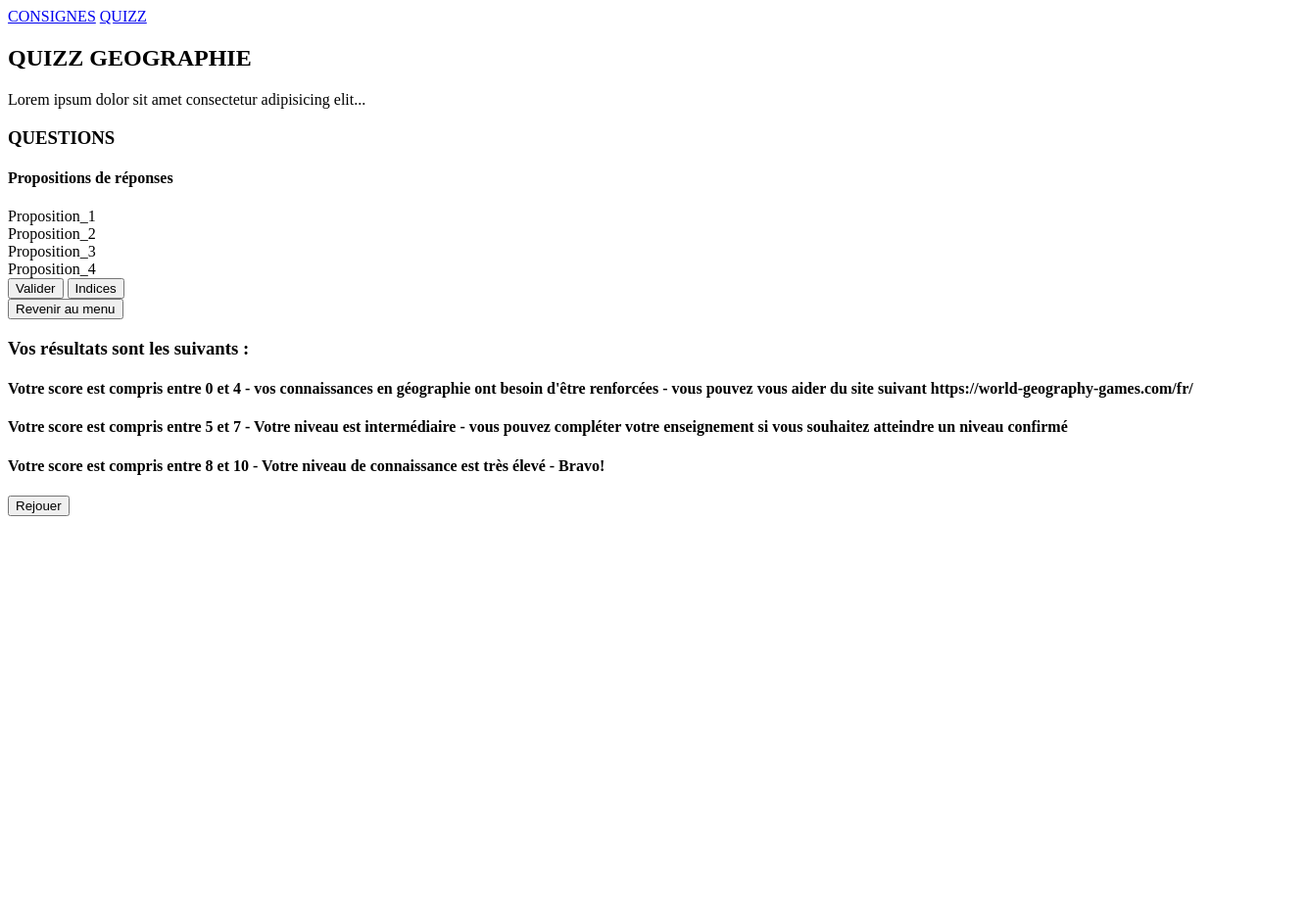
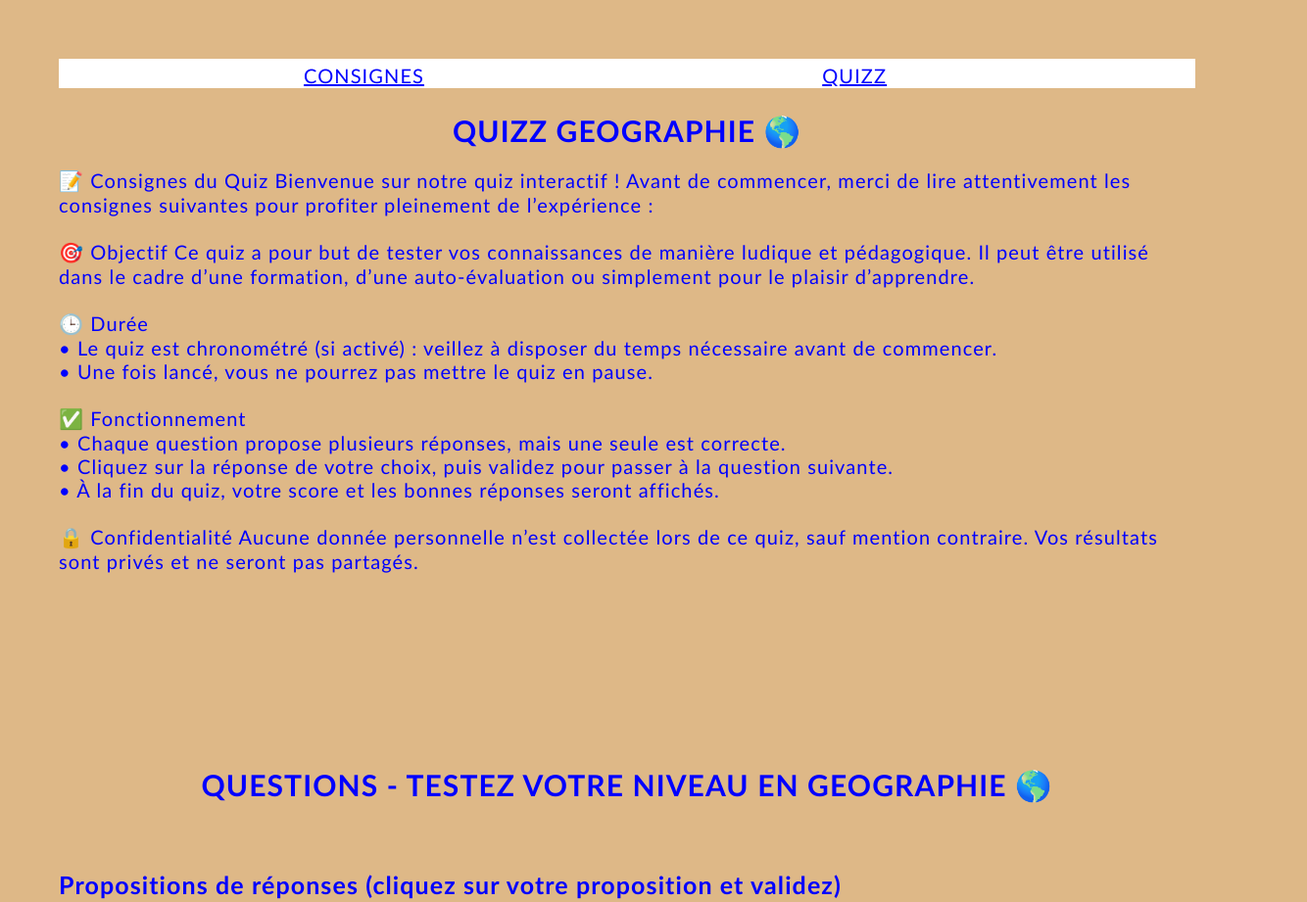
Before and after one commit to Ixibus/ADA-Quiz-Project, a website: page index.html in a window 1280 px wide. Shown: the top 921 px of the page at 98% size, 1334 px wide, since content can reach past the window. Before the commit the page ends 800 px from the top, so only its background shows below. Drawn offline with Linux system fonts and the light colour scheme; files that its build step writes are made by us from their sources.

Commit message:
update css and index.html

```diff
--- a/index.html
+++ b/index.html
@@ -3,7 +3,7 @@
 <head>
   <meta charset="UTF-8">
   <meta name="viewport" content="width=device-width, initial-scale=1.0">
-  <link rel="stylesheet" href="./">
+  <link rel="stylesheet" href="./src/css/main.css">
   <title>Quizz Géographie</title>
 </head>
 <body>
@@ -16,43 +16,72 @@
 
   <section id="consignes_container">
     <div class="quizz_title">
-      <h1>QUIZZ GEOGRAPHIE</h1>
+      <h1>QUIZZ GEOGRAPHIE &#x1F30E</h1>
     </div>
     <div>
-      <p>Lorem ipsum dolor sit amet consectetur adipisicing elit...</p>
+      <p>📝 Consignes du Quiz
+Bienvenue sur notre quiz interactif ! Avant de commencer, merci de lire attentivement les consignes suivantes pour profiter pleinement de l’expérience :
+<br> <br>
+🎯 Objectif
+Ce quiz a pour but de tester vos connaissances de manière ludique et pédagogique. Il peut être utilisé dans le cadre d’une formation, d’une auto-évaluation ou simplement pour le plaisir d’apprendre.
+<br> <br>
+🕒 Durée <br>
+• 	Le quiz est chronométré (si activé) : veillez à disposer du temps nécessaire avant de commencer.<br>
+• 	Une fois lancé, vous ne pourrez pas mettre le quiz en pause.<br> <br>
+✅ Fonctionnement <br>
+• 	Chaque question propose plusieurs réponses, mais une seule est correcte. <br>
+• 	Cliquez sur la réponse de votre choix, puis validez pour passer à la question suivante. <br>
+• 	À la fin du quiz, votre score et les bonnes réponses seront affichés. <br>
+<br>
+🔒 Confidentialité
+Aucune donnée personnelle n’est collectée lors de ce quiz, sauf mention contraire. Vos résultats sont privés et ne seront pas partagés.</p>
     </div>
+    <br>
+    <br>
   </section>
 
   <section id="quizz_container">
     <div class="question_container">
-      <h3 id="question">QUESTIONS</h3>
+      <h3 id="question">QUESTIONS - TESTEZ VOTRE NIVEAU EN GEOGRAPHIE &#x1F30E</h3>
+      <br>
+      <br>
       <div class="propositions_container">
-        <h4 class="propositions_container">Propositions de réponses</h4>
+        <h4 class="propositions_container">Propositions de réponses (cliquez sur votre proposition et validez)</h4>
+        <br><br>
         <div id="proposition_1">Proposition_1</div>
+        <br><br>
         <div id="proposition_2">Proposition_2</div>
+        <br><br>
         <div id="proposition_3">Proposition_3</div>
+        <br><br>
         <div id="proposition_4">Proposition_4</div>
-        <button class="valider" aria-label="Valider la réponse">Valider</button>
-        <button class="indice" aria-label="Afficher un indice">Indices</button>
-      </div>
+        <br><br>
+        </div>
     </div>
   </section>
 
   <footer class="going_up_to_page_container">
-    <button type="button" aria-label="Retour au menu">Revenir au menu</button>
+    <button class="valider" aria-label="Valider la réponse"><strong>Valider</strong></button>
+        <button class="indice" aria-label="Afficher un indice"><strong>Indices</strong></button>
+        <p id="score"></p>
+    <button class="button" aria-label="Retour au menu"><strong>Revenir au menu</strong></button>
   </footer>
 
   <section id="Scores_container">
-    <div class="Scores"><h3>Vos résultats sont les suivants :</h3></div>
+    <div class="Scores"><h3><strong>Vos résultats sont les suivants :</strong></h3></div>
     <div class="Explications-container">
-      <div class="Panel1"><h4>Votre score est compris entre 0 et 4 - vos connaissances en géographie ont besoin d'être renforcées - vous pouvez vous aider du site suivant https://world-geography-games.com/fr/</h4></div>
-      <div class="Panel2"><h4>Votre score est compris entre 5 et 7 - Votre niveau est intermédiaire - vous pouvez compléter votre enseignement si vous souhaitez atteindre un niveau confirmé</h4></div>
-      <div class="Panel3"><h4>Votre score est compris entre 8 et 10 - Votre niveau de connaissance est très élevé - Bravo!</h4></div>
-      <button class="Rejouer" aria-label="Rejouer le quizz">Rejouer</button>
+      <br>
+      <div class="Panel1"><h4>1- Votre score est compris entre 0 et 4 - vos connaissances en géographie ont besoin d'être renforcées - vous pouvez vous aider du site suivant https://world-geography-games.com/fr/</h4></div>
+      <br>
+      <div class="Panel2"><h4>2- Votre score est compris entre 5 et 7 - Votre niveau est intermédiaire - vous pouvez compléter votre enseignement si vous souhaitez atteindre un niveau confirmé</h4></div>
+      <br>
+      <div class="Panel3"><h4>3- Votre score est compris entre 8 et 10 - Votre niveau de connaissance est très élevé - Bravo!</h4></div>
+      <br>
+      <button class="Rejouer" aria-label="Rejouer le quizz"><strong>Rejouer</strong></button>
     </div>
   </section>
 
     <script>var exports = {};</script>
-    <script defer src="./dist/ts/app.js"></script>
+    <script defer src="./dist/ts/script.js"></script>
 </body>
 </html>
--- /dev/null
+++ b/src/css/main.css
@@ -0,0 +1,109 @@
+@import "./reset.css";
+
+html, body {
+    margin: 30px;
+    scroll-behavior: smooth;
+    font-family: 'Gill Sans', 'Gill Sans MT', Calibri, 'Trebuchet MS', sans-serif;
+    color: blue;
+    letter-spacing: .055rem;
+    background: burlywood;
+    font-size: 20px;
+}
+
+header {
+    display: flex;
+    background-color: white;
+    height: 30px;
+    margin-top: 5px;
+    padding-top: 5px;
+    }
+
+h1 {
+    text-align: center;
+    margin-top: 25px;
+    margin-bottom: 20px;
+}
+
+h3 {
+    margin-top: 150px;
+    margin-bottom: 20px;
+    text-align: center;
+    font-size: 30px;
+}
+
+
+h4 {
+    font-size: 25px;
+}
+
+button {
+    background-color: rgba(0, 119, 255, 0.913);
+    margin-top: 10px;
+    width: 80px;
+    color: #f4f3f4;
+    border-radius: 12%;
+    border-color: rgb(0, 81, 255);
+    font-size: 15px;
+    margin-left: 150px;
+    margin-right: 150px;
+    margin-bottom: 0px;
+    align-content: baseline;
+    }
+
+button:hover {
+    background-color: rgb(183, 206, 53);
+    }
+
+.button {
+    margin-left: 90%;
+    background-color: rgb(135, 216, 222);
+    color:blue;
+}
+.valider {
+    padding-block: 8px;
+    margin-left: 100px;
+    background-color: rgb(206, 53, 137);
+}
+.question-container {
+    margin-top: 50px;
+
+}
+
+a {
+    /*display: -moz-grid-line; */
+    text-align: center;
+    font-size: 20px;
+    margin-right: 150px;
+    margin-left: 250px;
+    padding-top: 10px;
+    color:blue;
+
+
+}
+a:hover {
+    color:chocolate;
+}
+.Rejouer {
+margin-left: 20px;
+}
+.indice {
+   padding-block: 8px;
+    margin-left: 100px;
+    background-color: rgb(206, 53, 137);
+}
+.Explications-container {
+    font-size: 30px;
+}
+
+#proposition_1:hover {
+    color: chocolate;
+}
+#proposition_2:hover {
+    color: chocolate;
+}
+#proposition_3:hover {
+    color: chocolate;
+}
+#proposition_4:hover {
+    color: chocolate;
+}
--- /dev/null
+++ b/src/css/reset.css
@@ -0,0 +1,5 @@
+* {
+    padding: 0;
+    margin: 0;
+    box-sizing: border-box;
+}
```
